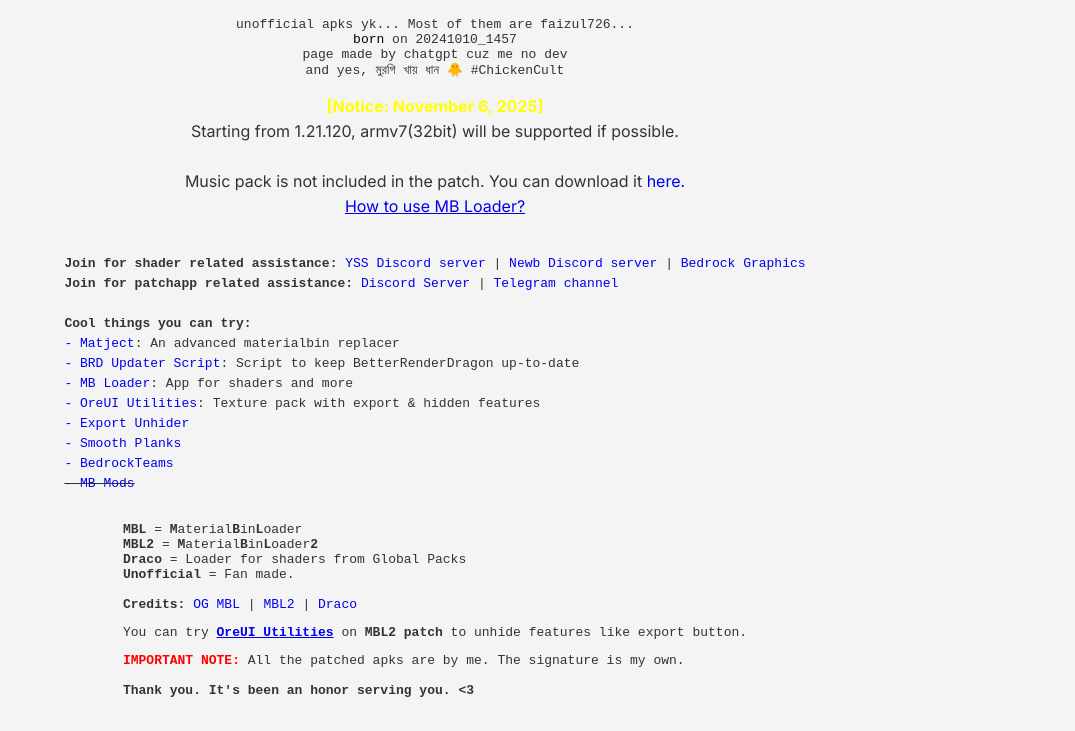
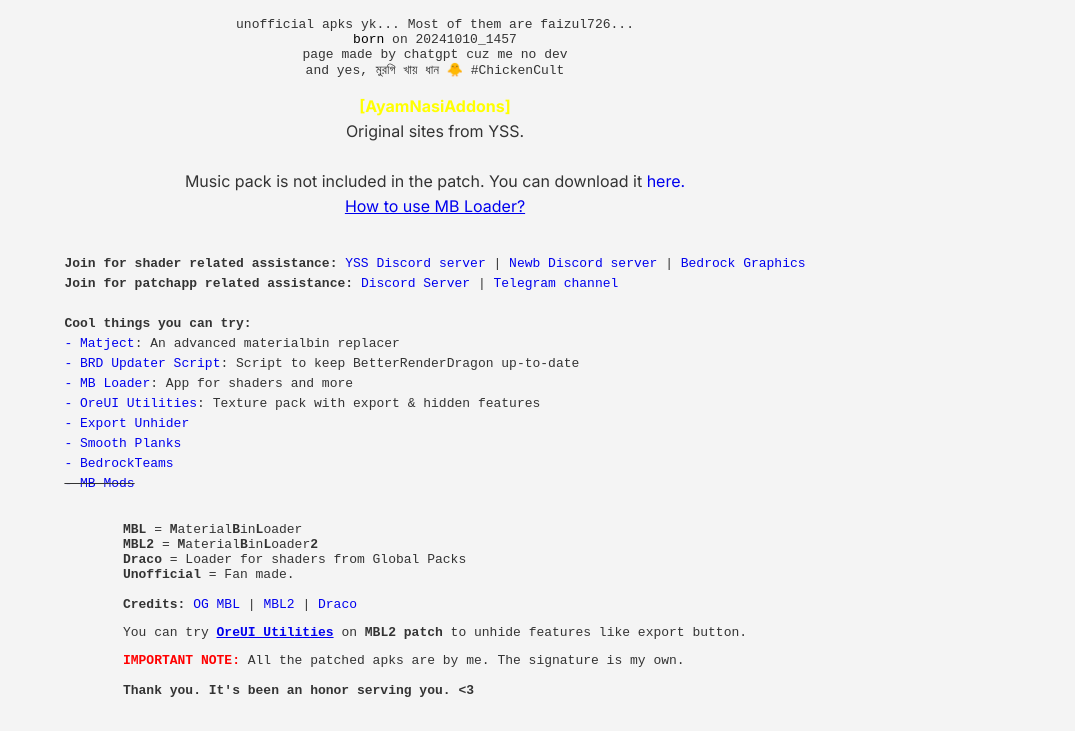
Before and after one commit to AyamNasiAddons/AyamNasiAddons.github.io, a plain HTML site: page index.html in a window 1280 px wide. Shown: the part 95-826 px from the top of the page, without its empty margins (205-1280 px from the left). Drawn offline with Linux system fonts and the light colour scheme; no server answers.

Commit message:
Update index.html

```diff
--- a/index.html
+++ b/index.html
@@ -193,8 +193,8 @@
 <body>
   <button id="themeToggle">Theme: Light</button>
   <h1><img src="https://github.com/user-attachments/assets/07835c2f-c98e-4351-9a00-cdf708bb741f" style="height: 1.2em; vertical-align: -15%; display: inline-block;" alt="07835c2f-c98e-4351-9a00-cdf708bb741f"> Minecraft Patched APK Repo (fan-made) <img src="https://github.com/user-attachments/assets/9f97b77a-a842-464b-9a24-9f3af7050df1" style="height: 1.5em; vertical-align: -45%; display: inline-block;" alt="9f97b77a-a842-464b-9a24-9f3af7050df1"></h1><code>unofficial apks yk... Most of them are faizul726...</code> <code><a style="text-decoration: none; color: black;" target="_blank" href="https://api.github.com/repos/hajs110208/mcpatched/releases">born</a> on 20241010_1457</code> <code>page made by chatgpt cuz me no dev</code> <code>and yes, মুরগি খায় ধান 🐥 #ChickenCult</code>
-  <p style="text-align: center; line-height: 25px;"><b style="color: yellow;">[Notice: November 6, 2025]</b><br>
-  Starting from 1.21.120, armv7(32bit) will be supported if possible.<br>
+  <p style="text-align: center; line-height: 25px;"><b style="color: yellow;">[AyamNasiAddons]</b><br>
+  Original sites from YSS.<br>
 
   <br>Music pack is not included in the patch. You can download it <a style="text-decoration:none;" href="https://hajs110208.github.io/musicpack">here.</a><br>
   <a href="https://faizul726.github.io/blog/mb-loader">How to use MB Loader?</a></p>
@@ -275,7 +275,7 @@
     }
 
     async function fetchReleases() {
-      const apiUrl = 'https://api.github.com/repos/hajs110208/mcpatched/releases';
+      const apiUrl = 'https://api.github.com/repos/AyamNasiAddons/mcpatch/releases';
       try {
         const response = await fetch(apiUrl);
         const data = await response.json();
```
